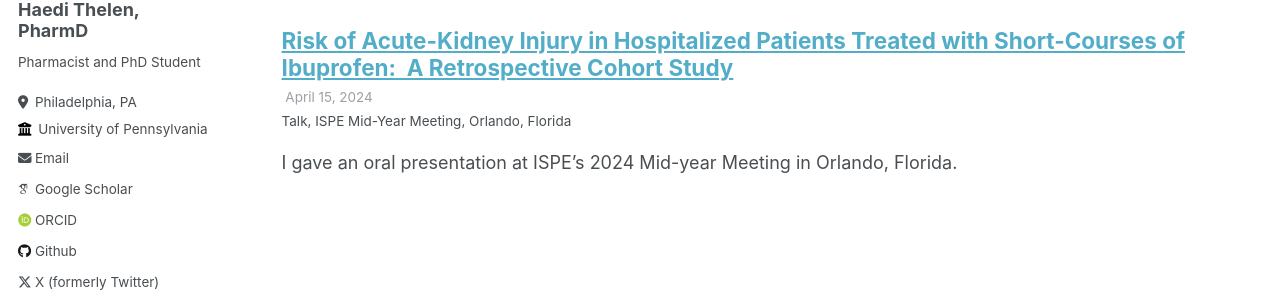
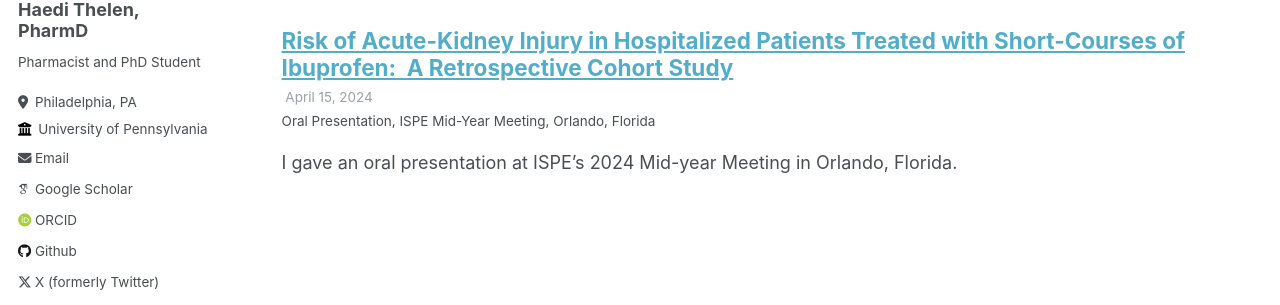
Before and after one commit to HaediThelen/HaediThelen.github.io, a Jekyll site: the page built from _pages/talks.html, in a window 1280 px wide and 953 px high. Shown: the part 346-651 px from the top of the window. Built offline with Jekyll 4.4.1, drawn with Linux system fonts in a browser that asks for light colours; some web fonts are replaced.

Commit message:
Update 2024-04-15-ISPE-Presentation.md
change talk type

```diff
--- a/_talks/2024-04-15-ISPE-Presentation.md
+++ b/_talks/2024-04-15-ISPE-Presentation.md
@@ -1,7 +1,7 @@
 ---
 title: "Risk of Acute-Kidney Injury in Hospitalized Patients Treated with Short-Courses of Ibuprofen:  A Retrospective Cohort Study"
 collection: talks
-type: "Talk"
+type: "Oral Presentation"
 permalink: /talks/2024-04-15-ISPE-Presentation
 venue: "ISPE Mid-Year Meeting"
 date: 2024-04-15
```
